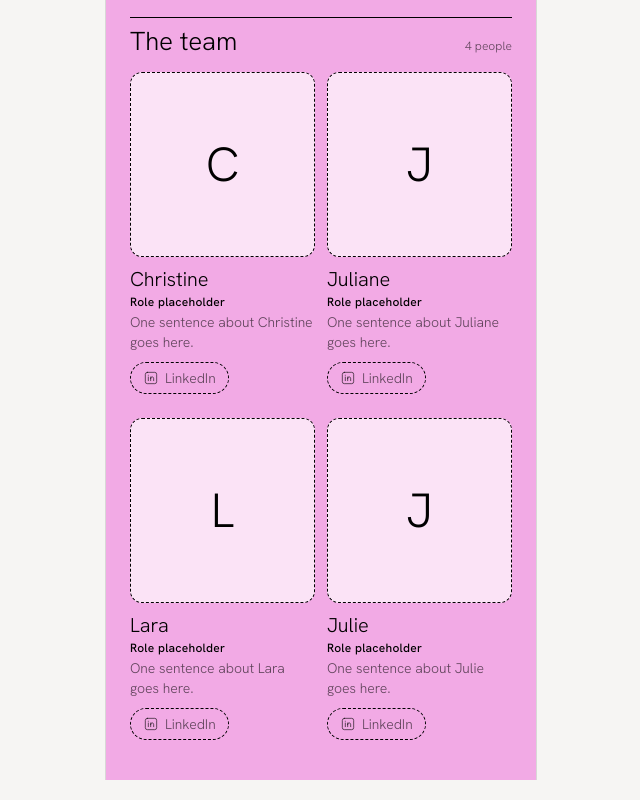
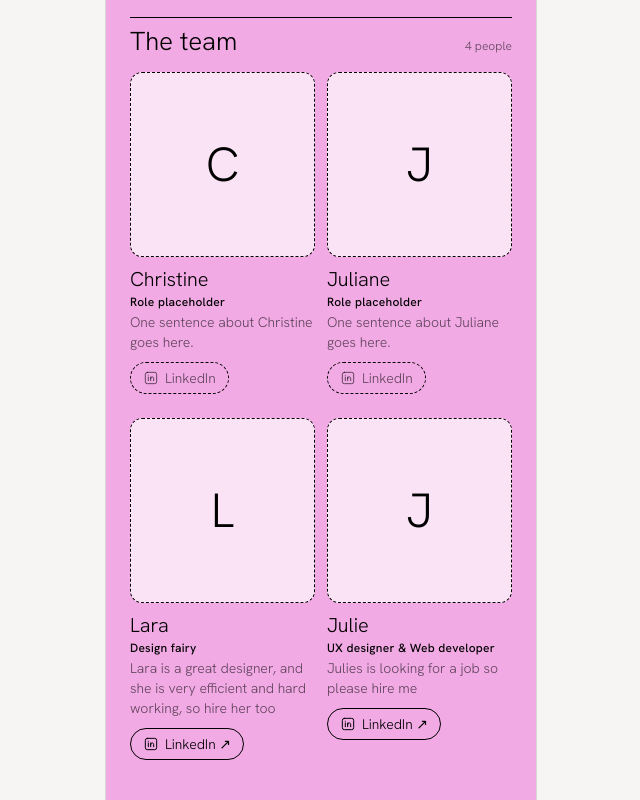
Before and after one commit to julieagu/GLAM_Hack_repo, a React (Vite) app: page /about in a window 1280 px wide. Shown: the part 437-1237 px from the top of the page, without its empty margins (319-959 px from the left). Built offline with nearby package versions, Linux system fonts and the light colour scheme.

Commit message:
team update

```diff
--- a/src/data/team.ts
+++ b/src/data/team.ts
@@ -15,6 +15,6 @@ export const project = {
 export const team = [
   { name: "Christine", role: "Role placeholder", bio: "One sentence about Christine goes here.", linkedin: "" },
   { name: "Juliane", role: "Role placeholder", bio: "One sentence about Juliane goes here.", linkedin: "" },
-  { name: "Lara", role: "Role placeholder", bio: "One sentence about Lara goes here.", linkedin: "" },
-  { name: "Julie", role: "Role placeholder", bio: "One sentence about Julie goes here.", linkedin: "" },
+  { name: "Lara", role: "Design fairy", bio: "Lara is a great designer, and she is very efficient and hard working, so hire her too", linkedin: "https://www.youtube.com/watch?v=dQw4w9WgXcQ" },
+  { name: "Julie", role: "UX designer & Web developer", bio: "Julies is looking for a job so please hire me", linkedin: "https://www.linkedin.com/in/julie-agustoni/" },
 ];
```
